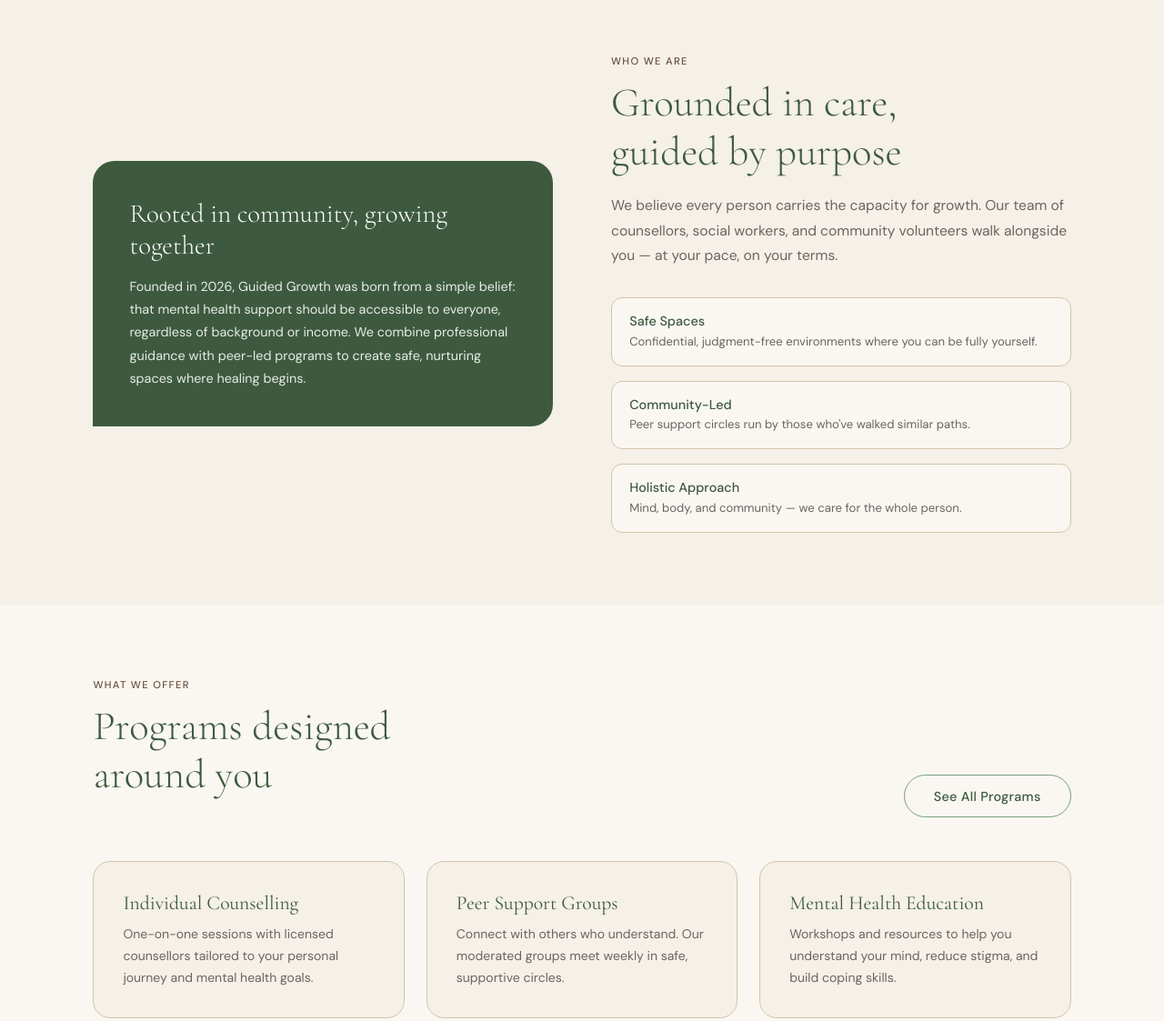
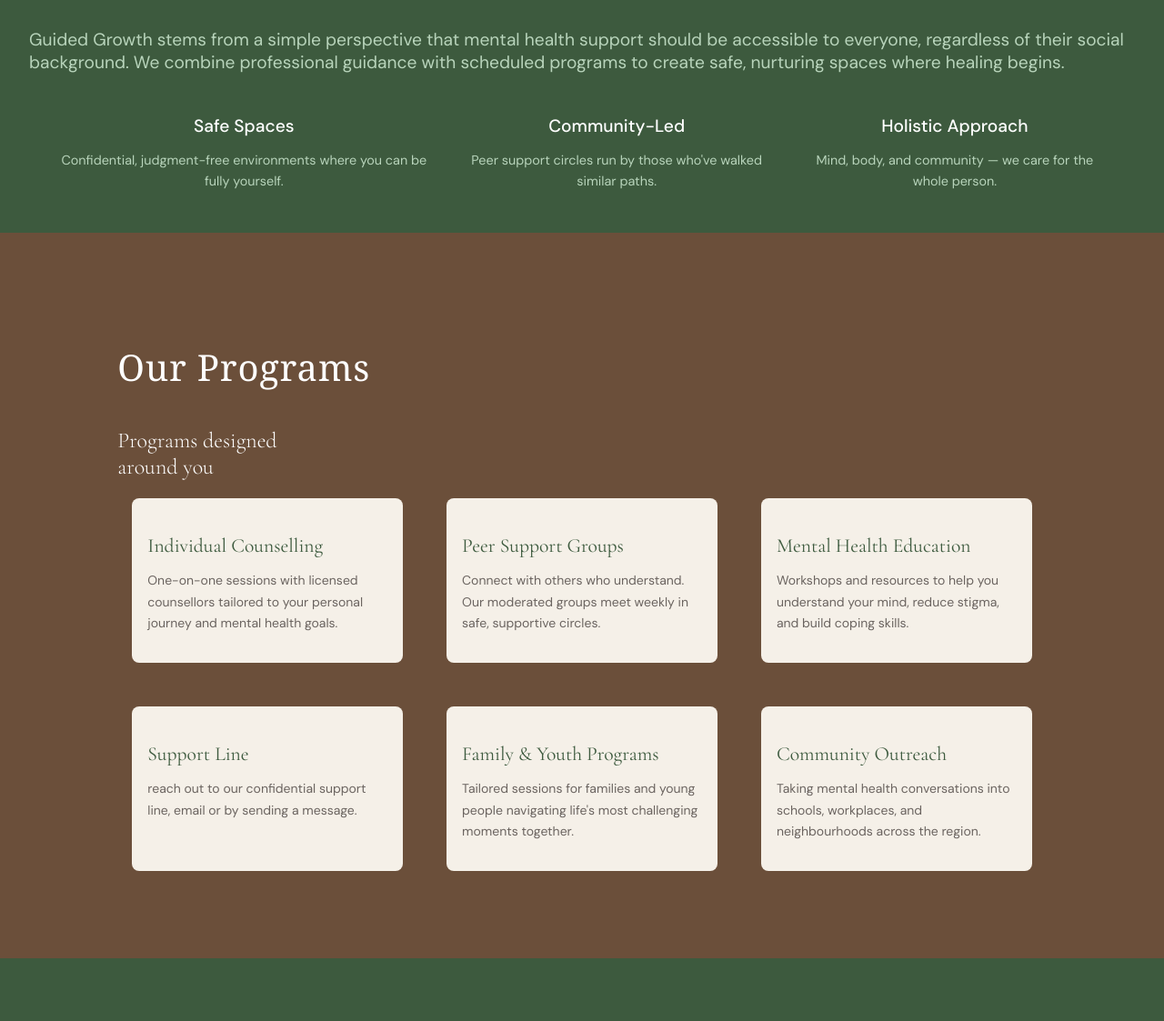
Before and after one commit to brivan1/Guided_growth, a website: page public/index.html in a window 1280 px wide. Shown: the part 1300-2423 px from the top of the page at 91% size. Drawn offline with nearby package versions, Linux system fonts and the light colour scheme.

Commit message:
ui retouch

```diff
--- a/public/index.html
+++ b/public/index.html
@@ -37,18 +37,23 @@
 <!--G_G-->
 <section id="G_G">
   <div class="G_G-tag">Therapy & Wellness</div>
+  <div class="container row">
     <h1 class="G_G-title">
       Healing Meets
       <em>Growth.</em>
     </h1>
-    <p class="G_G-sub">
+    <div class="G_G-sub">
+      <p>
       Guided Growth is a community-based organization rooted in compassion,
       offering mental health support, counselling, and peer programs to help
       you heal, grow, and thrive.
     </p>
-    <div class="G_G-actions">
+    </div>
+
+    <!-- <div class="G_G-actions">
       <a href="#gethelp" class="btn-primary">Reach Out Today</a>
-      <a href="#services" class="btn-ghost">Our Services</a>
+      <a href="#services" class="btn-srvc">Our Services</a>
+    </div> -->
   </div>
 </section>
 
@@ -98,60 +103,38 @@
 
 <!--ABOUT-->
 <section id="about">
-  <div class="about-visual fade-up">
-    <div class="about-card-main">
-      <h3>Rooted in community, growing together</h3>
-      <p>
-        Founded in 2026, Guided Growth was born from a simple belief: that mental health
-        support should be accessible to everyone, regardless of background or income.
-        We combine professional guidance with peer-led programs to create safe,
+  <p class="about-us fade-up">
+          Guided Growth stems from a simple perspective that mental health
+          support should be accessible to everyone, regardless of their social background.
+          We combine professional guidance with scheduled programs to create safe,
           nurturing spaces where healing begins.
         </p>
-    </div>
-  </div>
-
-  <div class="fade-up">
-    <div class="section-tag">Who We Are</div>
-    <h2 class="section-title">Grounded in care,<br>guided by purpose</h2>
-    <p class="section-sub">
-      We believe every person carries the capacity for growth. Our team of
-      counsellors, social workers, and community volunteers walk alongside
-      you — at your pace, on your terms.
-    </p>
-
-    <div class="pillars">
-      <div class="pillar">
-        <div>
+  <div class="container row ">
+        <!-- <h3>Rooted in community, growing together</h3> -->
+        <div class="pillar fade-up">
             <h4>Safe Spaces</h4>
             <p>Confidential, judgment-free environments where you can be fully yourself.</p>
         </div>
-      </div>
-      <div class="pillar">
-        <div>
+        <div class="pillar fade-up">
             <h4>Community-Led</h4>
             <p>Peer support circles run by those who've walked similar paths.</p>
         </div>
-      </div>
-      <div class="pillar">
-        <div>
+        <div class="pillar fade-up">
             <h4>Holistic Approach</h4>
             <p>Mind, body, and community — we care for the whole person.</p>
-        </div>
-      </div>
         </div>
     </div>
 </section>
 
 <!--SERVICES-->
 <section id="services">
-  <div class="services-header">
-    <div class="fade-up">
+  <div class="container">
+    <p class="srvc fade-up">Our Programs</p>
+    <h2 class="section-title fade-up">Programs designed<br>around you</h2>
+    <!-- <div class="fade-up">
       <div class="section-tag">What We Offer</div>
-      <h2 class="section-title">Programs designed<br>around you</h2>
-    </div>
-    <a href="#gethelp" class="btn-ghost fade-up">See All Programs</a>
-  </div>
 
+    </div> -->
     <div class="services-grid">
       <div class="service-card fade-up" id="service-individual">
         <h3>Individual Counselling</h3>
@@ -178,21 +161,24 @@
         <p>Taking mental health conversations into schools, workplaces, and neighbourhoods across the region.</p>
       </div>
   </div>
+  </div>
 </section>
 
 <!--TESTIMONIALS-->
 <section id="testimonials">
-  <div class="fade-up" style="text-align:center; max-width:560px; margin:0 auto;">
+  <div class="fade-up" style="text-align:center; max-width:560px; margin:0 auto; font-size: 2em; padding: 1.5em; font-family:Cambria, Cochin, Georgia, Times, 'Times New Roman', serif;">
       <div class="section-tag">Stories of Growth</div>
-    <h2 class="section-title">Real people,<br>real healing</h2>
-    <p class="section-sub" style="margin:0 auto;">
+      <!-- <h2 class="section-title">Real people,<br>real healing</h2> -->
+      <!-- <p class="section-sub" style="margin:0 auto;">
         Every journey is unique. Here are a few words from people who found their footing with Guided Growth.
+      </p> -->
+  </div>
+  <div class="container">
+      <div class="row">
+        <div class="testi-card fade-up">
+          <p>"Guided Growth gave me something I hadn't felt in years — hope.
+            The peer group became my second family."
           </p>
-  </div>
-
-  <div class="testi-grid">
-    <div class="testi-card fade-up">
-      <p>"Guided Growth gave me something I hadn't felt in years — hope. The peer group became my second family."</p>
           <div class="testi-author">
             <div class="testi-avatar">A</div>
             <div>
@@ -203,7 +189,8 @@
         </div>
         <div class="testi-card fade-up">
           <p>"My counsellor never made me feel judged.
-        For the first time I could speak honestly about what I was going through."</p>
+            For the first time I could speak honestly about what I was going through."
+          </p>
           <div class="testi-author">
             <div class="testi-avatar">J</div>
           <div>
@@ -212,13 +199,17 @@
           </div>
           </div>
         </div>
+
         <div class="testi-card fade-up">
-      <p>"The youth program helped my teenager open up in ways I never imagined. We're in a completely different place now."</p>
+          <p>"The youth program helped my teenager open up in ways I never imagined.
+            We're in a completely different place now."
+          </p>
           <div class="testi-author">
             <div class="testi-avatar">F</div>
             <div>
               <div class="testi-name">Faith W.</div>
               <div class="testi-role">Family Program Participant</div>
+            </div>
           </div>
         </div>
     </div>
--- a/public/styles/styles.css
+++ b/public/styles/styles.css
@@ -8,12 +8,15 @@
   --sand:       #d4c5a9;
   --charcoal:   #2c2c2c;
   --text-muted: #6b6460;
+  --text-muted-light: #a84207;
+  --bs-blue-light: #0ce7b0ef;
+  --bs-green: #069251;
+  --bs-white: #fff;
 }
 
 *, *::before, *::after {
   box-sizing: border-box;
-  margin: 0;
-  padding: 0;
+
 }
 
 html { scroll-behavior: smooth; }
@@ -23,6 +26,7 @@ body {
   background-color: var(--warm-white);
   color: var(--charcoal);
   overflow-x: hidden;
+  margin: 0;
 }
 
 /*NAVIGATION*/
@@ -120,11 +124,12 @@ nav.scrolled {
 /*G_G  SECTION*/
 #G_G {
   min-height: 100vh;
-  display: flex;
-  flex-direction: column;
+  /* display: flex; */
+  /* flex-direction: column; */
   /* grid-template-columns: 1fr 1fr; */
-  padding-top: 150px;
+  padding-top: 200px;
   overflow: hidden;
+  margin: 0;
 }
 
 /* .G_G-left {
@@ -158,42 +163,56 @@ nav.scrolled {
 
 .G_G-title {
   font-family: 'Cormorant Garamond', serif;
-  font-size: clamp(3rem, 5.5vw, 5.2rem);
+  /* font-size: clamp(3rem, 5.5vw, 5.2rem); */
+  font-size: 4.5rem;
   font-weight: 300;
-  line-height: 1.08;
+  /* line-height: 1.08; */
   color: var(--moss);
-  margin-bottom: 1.6rem;
-  width: 100%;
-  text-align: center;
+  margin-bottom: 2.6rem;
+  /* width: 100%; */
+  /* text-align: center; */
+}
+.container{
+  margin: 0 auto;
+    width: 95%;
+    max-width: 1200px;
+}
+.row{
+  /* display: flex; */
+  justify-content: space-between;
 }
 
 .G_G-title em {
   font-style: normal;
   color: var(--bark);
   display: block;
+  font-size: 4.5rem;
   font-family: 'Cormorant Garamond', serif;
+
 }
 
 .G_G-sub {
   font-size: 1.05rem;
   line-height: 1.75;
   color: var(--text-muted);
-  max-width: 440px;
-  margin-bottom: 2.6rem;
+  /* max-width: 1000px; */
+  /* margin-bottom: rem; */
+  /* width: 100%; */
+  /* align-self: end; */
 }
 
-.G_G-actions {
+/* .G_G-actions {
   display: flex;
   gap: 1rem;
   flex-wrap: wrap;
-}
+} */
 
-/* ── Buttons ── */
+/* ── Buttons ──
 .btn-primary {
   background: var(--moss);
   color: #fff;
   padding: 0.85rem 2rem;
-  border-radius: 2.5rem;
+  border-radius: .2rem;
   text-decoration: none;
   font-size: 0.9rem;
   font-weight: 500;
@@ -208,25 +227,27 @@ nav.scrolled {
   background: #2e4430;
   transform: translateY(-2px);
   box-shadow: 0 8px 28px rgba(61, 90, 62, 0.3);
+} */
+
+.srvc {
+  color: var(--bs-white);
+  /* padding: 0; */
+  /* border-radius: .2rem; */
+  text-decoration: none;
+  font-size: 2.5em;
+  font-family:Cambria, Cochin, Georgia, Times, 'Times New Roman', serif;
+  font-weight: 500;
+  letter-spacing: 0.02em;
+  /* border: 1.5px solid var(--sage); */
+  /* transition: background 0.2s, border-color 0.2s; */
+  /* margin-left: em; */
+  /* display: inline-block; */
 }
 
-.btn-ghost {
-  color: var(--moss);
-  padding: 0.85rem 2rem;
-  border-radius: 2.5rem;
-  text-decoration: none;
-  font-size: 0.9rem;
-  font-weight: 500;
-  letter-spacing: 0.02em;
-  border: 1.5px solid var(--sage);
-  transition: background 0.2s, border-color 0.2s;
-  display: inline-block;
-}
-
-.btn-ghost:hover {
+/* .btn-srvc:hover {
   background: var(--sage-light);
   border-color: var(--moss);
-}
+} */
 
 /* ── G_G visual panel ── */
 /* ══════════════════════════════════════════
@@ -389,20 +410,20 @@ nav.scrolled {
 
 section { padding: 5rem 8%; }
 
-.section-tag {
+/* .section-tag {
   font-size: 0.7rem;
   font-weight: 500;
   letter-spacing: 0.12em;
   text-transform: uppercase;
   color: var(--bark);
   margin-bottom: 0.8rem;
-}
+} */
 
 .section-title {
   font-family: 'Cormorant Garamond', serif;
-  font-size: clamp(2rem, 3.5vw, 3rem);
+  font-size: clamp(2rem, 2rem);
   font-weight: 300;
-  color: var(--moss);
+  color: var(--bs-white);
   line-height: 1.2;
   margin-bottom: 1.2rem;
 }
@@ -416,102 +437,118 @@ section { padding: 5rem 8%; }
 
 /*ABOUT */
 #about {
-  background: var(--cream);
-  display: grid;
-  grid-template-columns: 1fr 1fr;
-  gap: 4rem;
-  align-items: center;
+  background: var(--moss);
+  padding: 2em;
+  /* display: grid; */
+  /* grid-template-columns: 1fr 1fr; */
+  /* gap: 4rem; */
+  /* align-items: center; */
 }
 
-.about-visual { position: relative; }
+/* .about-visual { position: relative; } */
 
-.about-card-main {
+ /* .about-card-main {
   background: var(--moss);
-  border-radius: 1.5rem 1.5rem 1.5rem 0;
+  width: 100%;
+  border-radius: .5rem .5rem .5rem .5rem;
   padding: 2.5rem;
   color: #fff;
+ } */
+.about-us{
+  color:var(--sage-light);
+  font-size: 1.2rem;
 }
 
-.about-card-main h3 {
+/* .about-card-main h3 {
   font-family: 'Cormorant Garamond', serif;
   font-size: 1.8rem;
   font-weight: 300;
   margin-bottom: 1rem;
-}
+} */
 
-.about-card-main p {
+/* .about-card-main p {
   font-size: 0.9rem;
   line-height: 1.75;
   opacity: 0.88;
+} */
+
+/* .pillars {
+  /* margin-top: 2rem; */
+  /* display: flex; */
+  /* flex-direction: column; */
+  /* gap: 1rem;
+} */
+
+.pillar {
+  text-align: center;
+  /* display: flex; */
+  /* gap: 1rem; */
+  /* align-items: flex-start; */
+  /* background: var(--warm-white); */
+  /* border-radius: 0.75rem; */
+  /* padding: 1rem 1.2rem; */
+  /* border: 1px solid var(--sand); */
+}
+.pillar + .pillar{
+  margin-left: 2em;
 }
 
-.pillars {
-  margin-top: 2rem;
-  display: flex;
-  flex-direction: column;
-  gap: 1rem;
-}
-
-.pillar {
-  display: flex;
-  gap: 1rem;
-  align-items: flex-start;
-  background: var(--warm-white);
-  border-radius: 0.75rem;
-  padding: 1rem 1.2rem;
-  border: 1px solid var(--sand);
-}
-
-.pillar h4 { font-size: 0.9rem; font-weight: 500; color: var(--moss); margin-bottom: 0.2rem; }
-.pillar p  { font-size: 0.82rem; color: var(--text-muted); line-height: 1.55; }
+.pillar h4 { font-size: 1.2rem; font-weight: 500; color: var(--bs-white); margin-bottom: 0.2rem;}
+.pillar p  { font-size: .9rem; color: var(--sage-light); line-height: 1.55; }
 
 /* SERVICES */
-#services { background: var(--warm-white); }
+#services { background: var(--bark); }
 
-.services-header {
+/* .services-header {
   display: flex;
   justify-content: space-between;
   align-items: flex-end;
   margin-bottom: 3rem;
   flex-wrap: wrap;
   gap: 1rem;
-}
+} */
 
 .services-grid {
   display: grid;
   grid-template-columns: repeat(3, 1fr);
-  gap: 1.5rem;
+  gap: 3rem;
+  margin: 1em;
 }
 
 .service-card {
   background: var(--cream);
-  border-radius: 1.2rem;
-  padding: 2rem;
-  border: 1px solid var(--sand);
-  transition: transform 0.25s, box-shadow 0.25s, border-color 0.25s;
-  position: relative;
-  overflow: hidden;
+  border-radius: .5rem;
+  padding: 1rem;
+  transition: transform 0.3s ease, box-shadow 0.3s ease, border-color 0.3s ease;
+  border: 1px solid transparent;
+  /* cursor: pointer; */
+  /* border: 1px solid var(--bs-blue-light); */
+  /* transition: transform 0.25s, box-shadow 0.25s, border-color 0.25s; */
+  /* position: relative; */
+  /* overflow: hidden; */
 }
 
-.service-card::before {
-  content: '';
-  position: absolute;
-  top: 0; left: 0; right: 0;
-  height: 3px;
-  background: linear-gradient(90deg, var(--moss), var(--bark));
-  opacity: 0;
-  transition: opacity 0.25s;
+/* .service-card::before {
+  /* content: ''; */
+  /* position: absolute; */
+  /* top: 0; left: 0; right: 0; */
+  /* height: 3px; */
+  /* background: linear-gradient(90deg, var(--moss), var(--bark)); */
+  /* opacity: 0; */
+  /* transition: opacity 0.25s;
+} */
+
+.service-card:hover {
+  /* transform: translateY(-4px); */
+  transform: translateY(-6px);
+  /* box-shadow: 0 12px 36px rgba(61, 90, 62, 0.12); */
+  /* border-color: var(--sage); */
+   border: 1px solid var(--bs-blue-light);
 }
 
-.service-card:hover {
-  transform: translateY(-4px);
-  box-shadow: 0 12px 36px rgba(61, 90, 62, 0.12);
-  border-color: var(--sage);
-}
+/* .service-card:hover::before { opacity: 1; } */
 
-.service-card:hover::before { opacity: 1; }
-
-.service-icon { font-size: 2rem; margin-bottom: 1rem; }
+/* .service-icon { font-size: 2rem; margin-bottom: 1rem; } */
 
 .service-card h3 {
   font-family: 'Cormorant Garamond', serif;
@@ -523,44 +560,50 @@ section { padding: 5rem 8%; }
 
 .service-card p { font-size: 0.875rem; color: var(--text-muted); line-height: 1.7; }
 
-.service-card.featured {
+/* .service-card.featured {
   background: var(--moss);
   color: #fff;
   border-color: var(--moss);
-}
+} */
 
-.service-card.featured h3 { color: var(--sage-light); }
-.service-card.featured p  { color: rgba(255, 255, 255, 0.8); }
+/* .service-card.featured h3 { color: var(--sage-light); } */
+/* .service-card.featured p  { color: rgba(255, 255, 255, 0.8); } */
 
 /*TESTIMONIALS */
 #testimonials {
   background: var(--moss);
   color: #fff;
 }
+/* #testimonials .container{
+  border: 1px solid var(--sage-light);
+} */
 
 #testimonials .section-title { color: var(--sage-light); }
 #testimonials .section-tag   { color: var(--sand); }
 #testimonials .section-sub   { color: rgba(255, 255, 255, 0.7); }
 
-.testi-grid {
+/* .testi-grid {
   display: grid;
   grid-template-columns: repeat(3, 1fr);
   gap: 1.5rem;
   margin-top: 3rem;
-}
+} */
 
-.testi-card {
+#testimonials .testi-card {
   background: rgba(255, 255, 255, 0.07);
   border: 1px solid rgba(255, 255, 255, 0.12);
-  border-radius: 1.2rem;
+  border-radius: .5rem;
   padding: 2rem;
 }
 
+.testi-card + .testi-card{
+  margin-left: 3em;
+}
 /* .testi-card .stars { color: var(--sand); margin-bottom: 1rem; font-size: 1.1rem; letter-spacing: 0.1em; } */
 
 .testi-card p {
   font-family: 'Cormorant Garamond', serif;
-  font-style: italic;
+  font-style: bold;
   font-size: 1.1rem;
   line-height: 1.65;
   color: rgba(255, 255, 255, 0.9);
@@ -735,12 +778,12 @@ footer {
 /*responsive - tablets/ipads (< 1024px)*/
 @media (max-width: 1024px) {
   .services-grid { grid-template-columns: 1fr 1fr; }
-  .testi-grid    { grid-template-columns: 1fr 1fr; }
+  /* .testi-grid    { grid-template-columns: 1fr 1fr; } */
   .footer-grid   { grid-template-columns: 1fr 1fr; }
 }
 
-/*RESPONSIVE — phones (≤ 768px) */
-@media (max-width: 768px) {
+/*RESPONSIVE — phones (≤ 700px) */
+@media (max-width: 700px) {
   nav { padding: 1rem 5%; }
 
   /* Mobile nav dropdown */
@@ -761,17 +804,16 @@ footer {
 
   /* G_G stacks vertically */
   #G_G                  { grid-template-columns: 1fr; min-height: auto; }
-  .G_G-left             { padding: 3rem 6%; }
   .G_G-stats-strip           { right: 1rem; top: 1rem; }
   /* .G_G-quote-card            { left: .5rem; bottom: 1rem; } */
 
   /* About stacks */
   #about                 { grid-template-columns: 1fr; gap: 2rem; }
-  .about-card-accent     { position: static; margin-top: 1rem; display: inline-block; border-radius: 1rem; }
+  /* .about-card-accent     { position: static; margin-top: 1rem; display: inline-block; border-radius: 1rem; } */
 
   /* Single-column grids */
   .services-grid         { grid-template-columns: 1fr; }
-  .testi-grid            { grid-template-columns: 1fr; }
+  /* .testi-grid            { grid-template-columns: 1fr; } */
 
   /* Contact form stacks */
   #gethelp               { grid-template-columns: 1fr; gap: 2.5rem; }
@@ -785,9 +827,35 @@ footer {
 }
 
 /* ── RESPONSIVE ── */
-@media (max-width: 768px) {
+@media (max-width: 700px) {
   #showcase { height: 300px; }
   .showcase-caption { font-size: 1.1rem; }
   .showcase-prev,
   .showcase-next { width: 36px; height: 36px; font-size: 0.9rem; }
+  #testimonials .testi-card{
+    width:100%;
+    margin-left: 0;
+    padding: 1.5rem;
+    margin-bottom: 1.5rem;
+  }
+  #testimonials .testi-card + .testi-card{
+    margin-left: 0;
+  }
+  #testimonials .row{
+    display: flex;
+    flex-direction: column;
+    gap: 1.2 rem;
+  }
 }
+@media (min-width: 700px){
+  #G_G .row{
+    display: flex;
+  }
+  .G_G-sub{
+    align-self: flex-end;
+    margin-left: 1.5em;
+  }
+  .row{
+    display: flex;
+  }
+}
```
Lines whose indentation alone changed are shown as unchanged.
